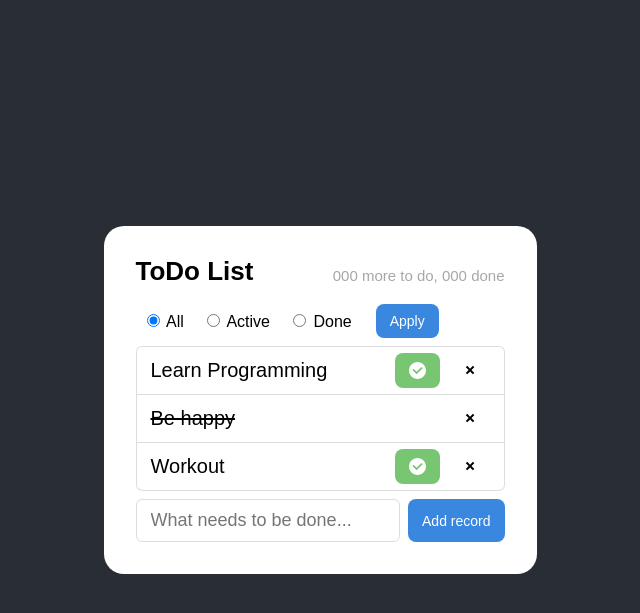
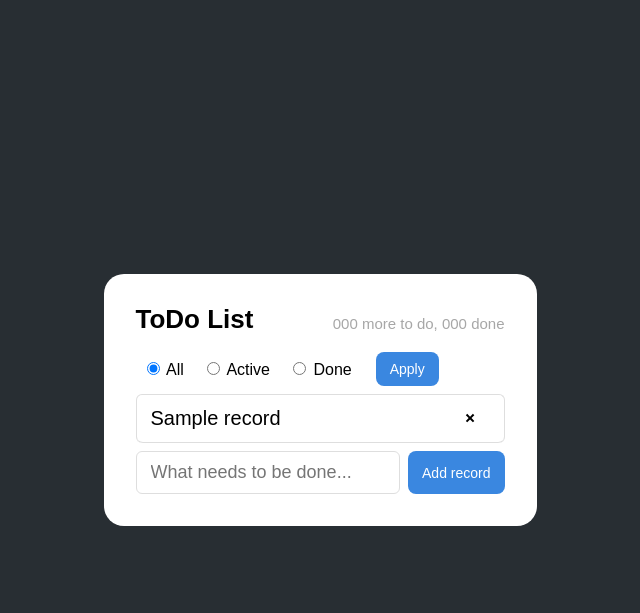
Before and after one commit to ObsessedByWhatIDo/todo-list-web-application, a Java web app: template src/main/webapp/WEB-INF/views/main-page.jsp in a window 1280 px wide. Shown: the top 613 px of the page, without its empty margins (320-960 px from the left). Run offline with Spring Boot 4, a stand-in JSP engine, Linux system fonts and the light colour scheme; the template is opened without the code that fills it: most values are stand-ins (such as "Sample title", 1, 10 or a date in 2020); the project's own start-up code is not run, and a stand-in starts its controllers and pages; some of the project's set-up classes (security, data sources, template engines, error pages and the like) are left out, and stand-ins take their place.

Commit message:
Add lesson 9: JSTL, @RequestParam, redirect, add/done/delete records

```diff
--- a/src/main/webapp/WEB-INF/views/main-page.jsp
+++ b/src/main/webapp/WEB-INF/views/main-page.jsp
@@ -1,3 +1,4 @@
+<%@ taglib prefix="c" uri="jakarta.tags.core" %>
 <%@ page contentType="text/html;charset=UTF-8" language="java" %>
 <!DOCTYPE html>
 <html>
@@ -34,10 +35,15 @@
             </form>
         </div>
         <div class="records-container">
+            <c:choose>
+                <c:when test="${not empty records}">
+                    <c:forEach items="${records}" var="record">
                         <div class="record">
-                <div class="record__title"><span>Learn Programming</span></div>
+                            <div class="record__title"><span class="${record.status == 'DONE' ? 'record__title_strikethrough' : ''}">${record.title}</span></div>
                             <div class="record__controls">
-                    <form class="record__controls-form">
+                                <c:if test="${record.status == 'ACTIVE'}">
+                                    <form action="/make-record-done" method="post" class="record__controls-form">
+                                        <input type="hidden" name="id" value="${record.id}">
                                         <button type="submit" class="button_type_approve">
                                             <svg width="17" height="17" viewBox="0 0 17 17" fill="none" xmlns="http://www.w3.org/2000/svg">
                                                 <g clip-path="url(#clip0_258_5036)">
@@ -51,7 +57,9 @@
                                             </svg>
                                         </button>
                                     </form>
-                        <form class="record__controls-form">
+                                </c:if>
+                                <form action="/delete-record" method="post" class="record__controls-form">
+                                    <input type="hidden" name="id" value="${record.id}">
                                     <button type="submit" class="button_type_close">
                                         <svg width="24" height="24" viewBox="0 0 24 24">
                                             <path d="M12.071 13.485l-2.828 2.829-1.415-1.415 2.829-2.828-2.829-2.828 1.415-1.415 2.828 2.829L14.9 7.828l.707.708.707.707-2.829 2.828 2.829 2.829-1.415 1.414-2.828-2.829z" fill="#000"></path>
@@ -60,47 +68,17 @@
                                 </form>
                             </div>
                         </div>
-                <div class="record">
-                    <div class="record__title"><span class="record__title_strikethrough">Be happy</span></div>
-                    <div class="record__controls">
-                        <form class="record__controls-form">
-                            <button type="submit" class="button_type_close">
-                                <svg width="24" height="24" viewBox="0 0 24 24">
-                                    <path d="M12.071 13.485l-2.828 2.829-1.415-1.415 2.829-2.828-2.829-2.828 1.415-1.415 2.828 2.829L14.9 7.828l.707.708.707.707-2.829 2.828 2.829 2.829-1.415 1.414-2.828-2.829z" fill="#000"></path>
-                                </svg>
-                            </button>
-                        </form>
+                    </c:forEach>
+                </c:when>
+                <c:otherwise>
+                    <div class="hint">
+                        <span>There are no tasks...</span>
                     </div>
-                </div>
-                <div class="record">
-                    <div class="record__title"><span>Workout</span></div>
-                    <div class="record__controls">
-                        <form class="record__controls-form">
-                            <button type="submit" class="button_type_approve">
-                                <svg width="17" height="17" viewBox="0 0 17 17" fill="none" xmlns="http://www.w3.org/2000/svg">
-                                    <g clip-path="url(#clip0_258_5036)">
-                                        <path d="M8.5 0C3.808 0 0 3.808 0 8.5C0 13.192 3.808 17 8.5 17C13.192 17 17 13.192 17 8.5C17 3.808 13.192 0 8.5 0ZM7.65 12.257L3.4 8.007L4.5985 6.8085L7.65 9.8515L12.4015 5.1L13.6 6.307L7.65 12.257Z" fill="#fff"></path>
-                                    </g>
-                                    <defs>
-                                        <clipPath id="clip0_258_5036">
-                                            <rect width="17" height="17" fill="white"></rect>
-                                        </clipPath>
-                                    </defs>
-                                </svg>
-                            </button>
-                            </form>
-                            <form class="record__controls-form">
-                                <button type="submit" class="button_type_close">
-                                    <svg width="24" height="24" viewBox="0 0 24 24">
-                                        <path d="M12.071 13.485l-2.828 2.829-1.415-1.415 2.829-2.828-2.829-2.828 1.415-1.415 2.828 2.829L14.9 7.828l.707.708.707.707-2.829 2.828 2.829 2.829-1.415 1.414-2.828-2.829z" fill="#000"></path>
-                                    </svg>
-                                </button>
-                            </form>
-                        </div>
-                    </div>
+                </c:otherwise>
+            </c:choose>
         </div>
             <div class="management-container">
-                    <form class="management-form">
+                <form action="/add-record" method="post" class="management-form">
                     <input type="text" name="title" placeholder="What needs to be done..." class="management-form__input">
                     <button type="submit" class="management-form__button">Add record</button>
                 </form>
```
Also changed, not shown: pom.xml (+23 -4 lines), src/main/java/kz/mortcode/Service/RecordService.java (+13 -0 lines), src/main/java/kz/mortcode/controller/CommonController.java (+28 -2 lines), src/main/java/kz/mortcode/dao/RecordDao.java (+17 -0 lines), src/main/java/kz/mortcode/entity/Record.java (+14 -0 lines). Lines whose indentation alone changed are shown as unchanged.
